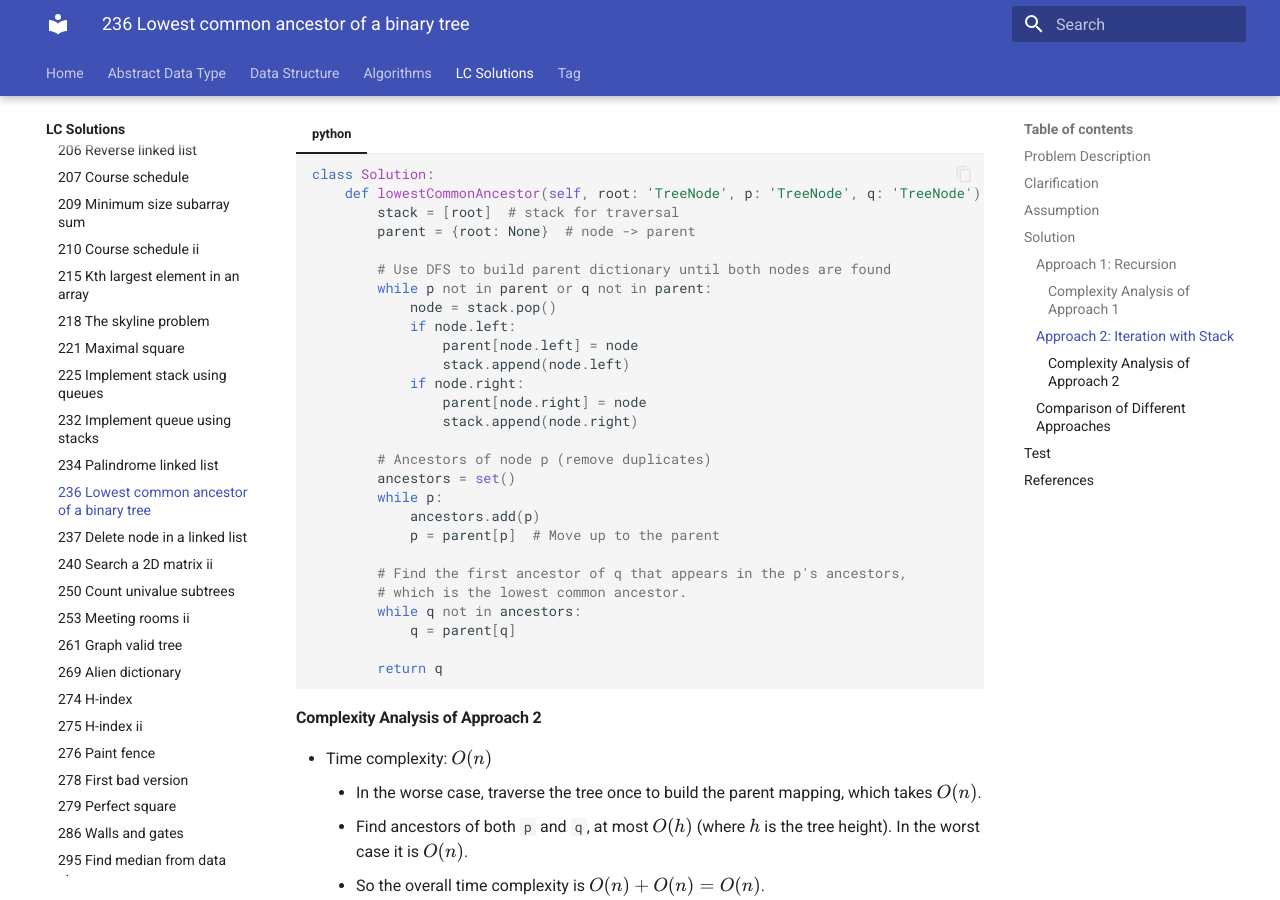
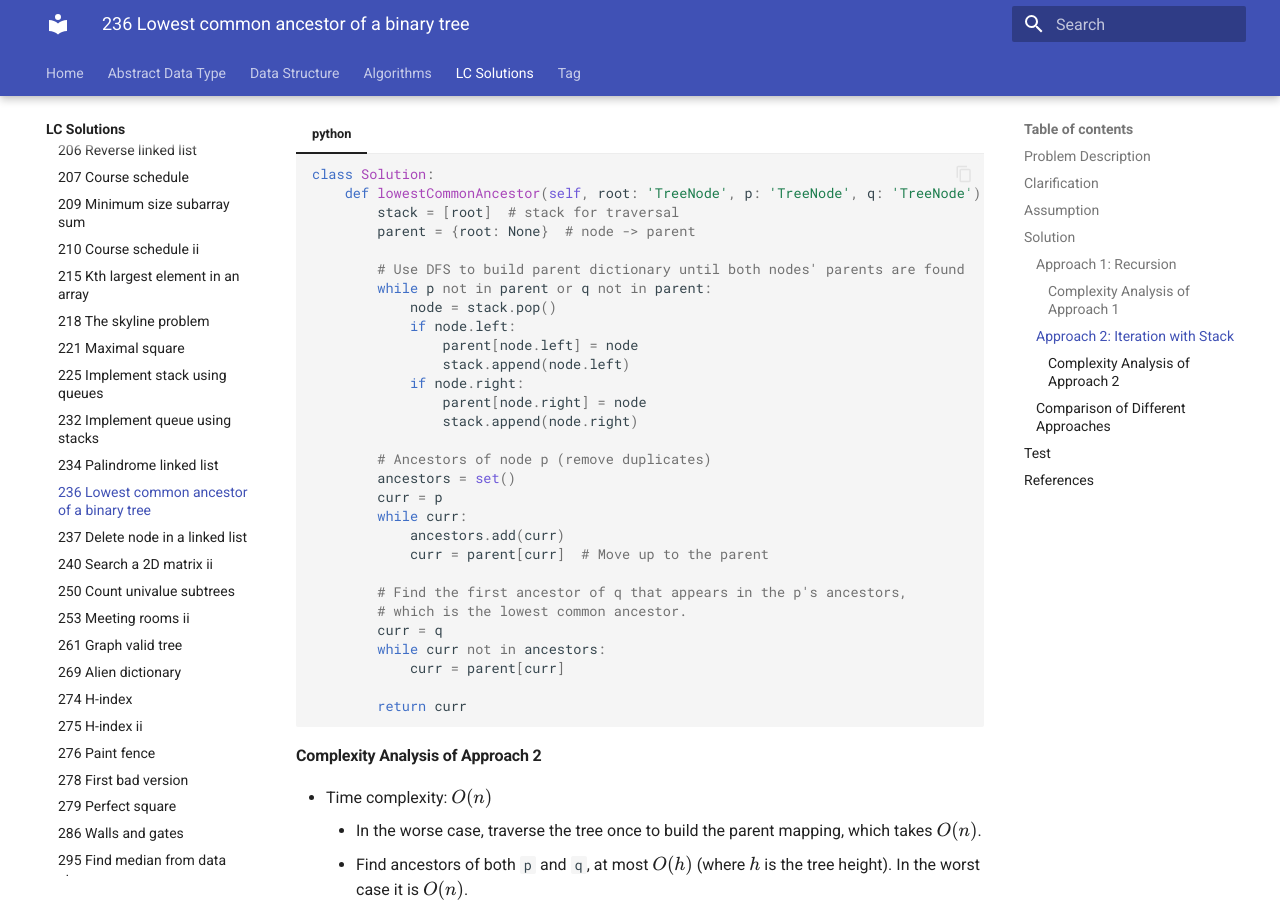
Before and after one commit to RogerLuo-Code/coding-practice, an MkDocs documentation site: the page built from docs/lc-solutions/lc0200-0299/lc0236-lowest-common-ancestor-of-a-binary-tree.md, in a window 1280 px wide and 900 px high, scrolled down 1904 px. Built offline with MkDocs 1.6.1 and Material for MkDocs 9.7.7, drawn with Linux system fonts in a browser that asks for light colours.

Commit message:
chore: update naming and comments in LC solutions

````diff
--- a/docs/lc-solutions/lc0200-0299/lc0236-lowest-common-ancestor-of-a-binary-tree.md
+++ b/docs/lc-solutions/lc0200-0299/lc0236-lowest-common-ancestor-of-a-binary-tree.md
@@ -82,7 +82,7 @@ to store parent relationships.
             stack = [root]  # stack for traversal
             parent = {root: None}  # node -> parent
 
-            # Use DFS to build parent dictionary until both nodes are found
+            # Use DFS to build parent dictionary until both nodes' parents are found
             while p not in parent or q not in parent:
                 node = stack.pop()
                 if node.left:
@@ -94,16 +94,18 @@ to store parent relationships.
 
             # Ancestors of node p (remove duplicates)
             ancestors = set()
-            while p:
-                ancestors.add(p)
-                p = parent[p]  # Move up to the parent
+            curr = p
+            while curr:
+                ancestors.add(curr)
+                curr = parent[curr]  # Move up to the parent
 
             # Find the first ancestor of q that appears in the p's ancestors,
             # which is the lowest common ancestor.
-            while q not in ancestors:
-                q = parent[q]
+            curr = q
+            while curr not in ancestors:
+                curr = parent[curr]
 
-            return q
+            return curr
     ```
 
 #### Complexity Analysis of Approach 2
````
Also changed, not shown: docs/lc-solutions/lc0700-0799/lc0746-min-cost-climbing-stairs.md (+4 -8 lines), docs/lc-solutions/lc0900-0999/lc0912-sort-an-array.md (+2 -0 lines).
